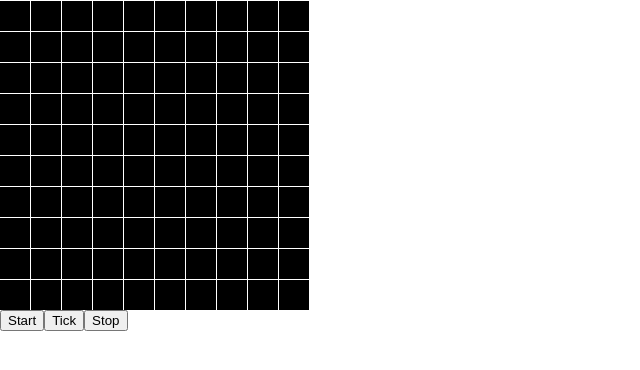
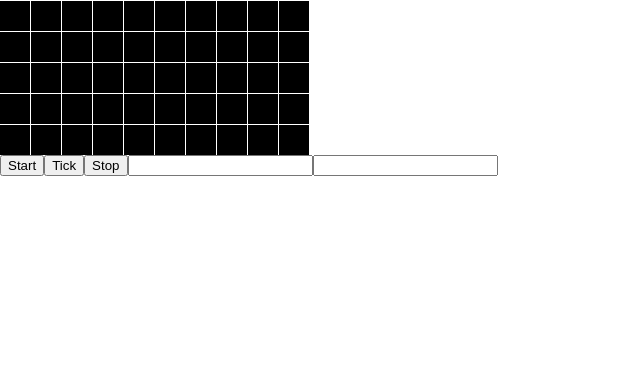
Before and after one commit to QuarkNerd/react_game-of-life, a React (Create React App) app: page / in a window 1280 px wide. Shown: the top 370 px of the page, without its empty margins (0-640 px from the left). Built offline with nearby package versions, Linux system fonts and the light colour scheme.

Commit message:
Add ability to change grid size

```diff
--- a/src/App.js
+++ b/src/App.js
@@ -1,13 +1,12 @@
 import React, { useState, useEffect, useRef } from "react";
 import Square from "./Square";
 const INTERVAL = 100;
-const NUMCOLUMNS = 10;
-const NUMROWS = 10;
 
 const App = () => {
   const [isRunning, setIsRunning] = useState(false);
+  const [size, setSize] = useState({ numRows: 5, numColumns: 10 });
   const [livings, setLivings] = useState(
-    Array(NUMROWS).fill(Array(NUMCOLUMNS).fill(false))
+    Array(size.numRows).fill(Array(size.numColumns).fill(false))
   );
 
   const start = () => {
@@ -22,8 +21,8 @@ const App = () => {
 
   const tick = () => {
     const newLivings = livings.map(row => [...row]);
-    for (let x = 0; x < NUMCOLUMNS; x++) {
-      for (let y = 0; y < NUMROWS; y++) {
+    for (let x = 0; x < size.numColumns; x++) {
+      for (let y = 0; y < size.numRows; y++) {
         let isLiving = livings[y][x];
         const neighboursCoors = getNeighbours([x, y]);
         const living = countLiving(neighboursCoors);
@@ -46,10 +45,10 @@ const App = () => {
   };
 
   const getNeighbours = ([x, y]) => {
-    const xLeft = (x + NUMCOLUMNS - 1) % NUMCOLUMNS;
-    const xRight = (x + 1) % NUMCOLUMNS;
-    const yUp = (y + NUMROWS - 1) % NUMROWS;
-    const yDown = (y + 1) % NUMROWS;
+    const xLeft = (x + size.numColumns - 1) % size.numColumns;
+    const xRight = (x + 1) % size.numColumns;
+    const yUp = (y + size.numRows - 1) % size.numRows;
+    const yDown = (y + 1) % size.numRows;
     return [
       [xLeft, yUp],
       [x, yUp],
@@ -68,6 +67,16 @@ const App = () => {
       0
     );
   };
+
+  const changeSize = e => {
+    const number = parseInt(e.target.value, 10);
+    const newSize = isNaN(number) ? 1 : number;
+    setSize({ ...size, [e.target.name]: newSize });
+  };
+
+  useEffect(() => {
+    setLivings(Array(size.numRows).fill(Array(size.numColumns).fill(false)));
+  }, [size]);
 
   return (
     <div>
@@ -88,6 +97,8 @@ const App = () => {
       <button onClick={start}> Start </button>
       <button onClick={tick}> Tick </button>
       <button onClick={stop}> Stop </button>
+      <input name="numRows" onChange={changeSize}></input>
+      <input name="numColumns" onChange={changeSize}></input>
     </div>
   );
 };
```
